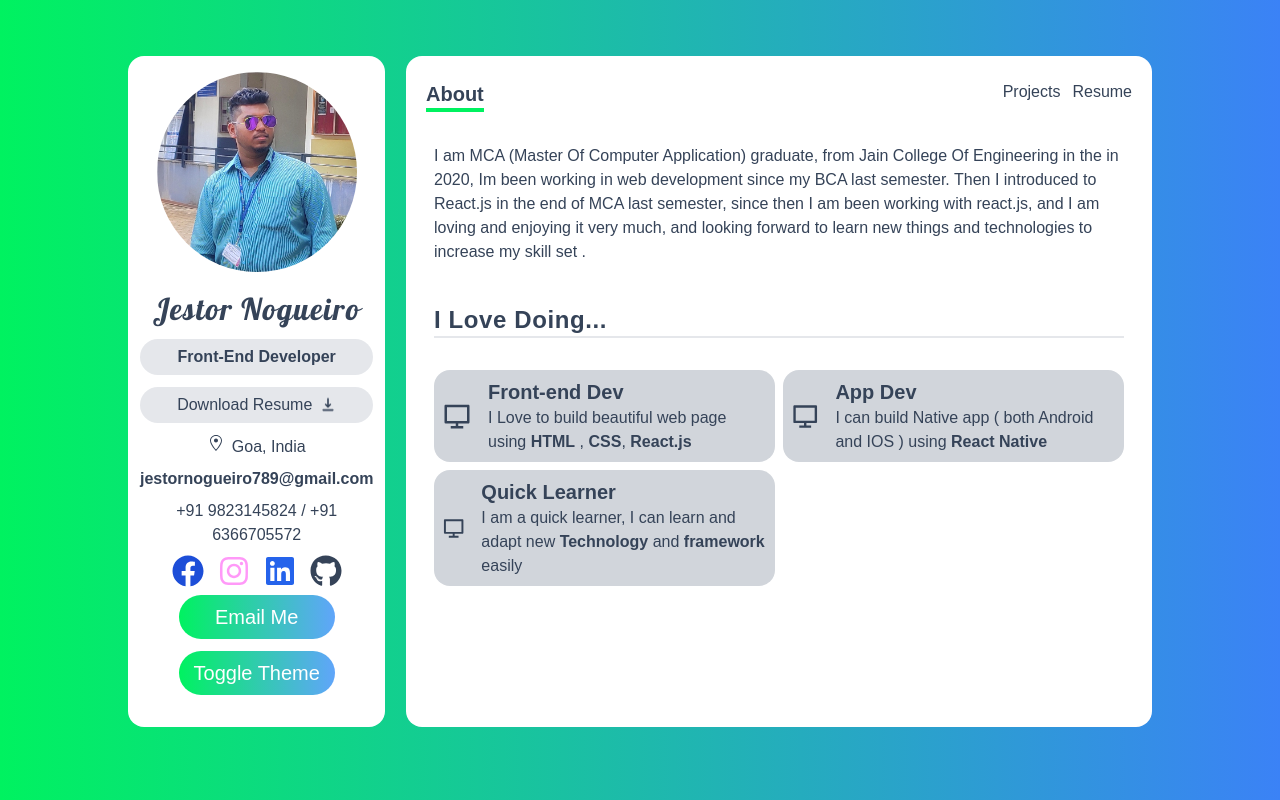
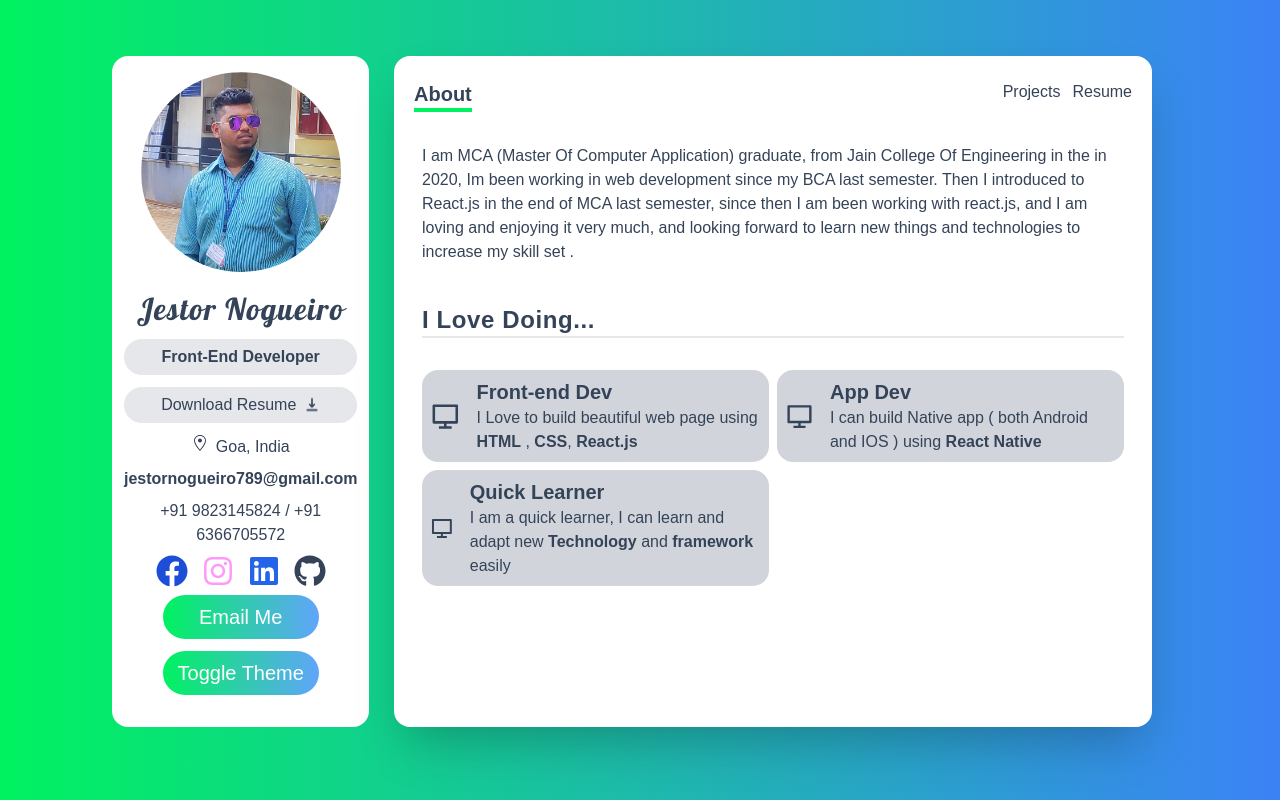
Before and after one commit to JestorNogueiro/portfolio, a Next.js app: page / in a window 1280 px wide. Built offline with nearby package versions, Linux system fonts and the light colour scheme.

Commit message:
minor changes

```diff
--- a/pages/_app.tsx
+++ b/pages/_app.tsx
@@ -10,7 +10,7 @@ function MyApp({ Component, pageProps, router }) {
         <div className=" lg:col-span-3 bg-white rounded-2xl col-span-12 px-3 text-center md:min-w-min dark:bg-darkcolor">
           <Sidebar />
         </div>
-        <div className=" lg:col-span-9 grid-cols-9 bg-white rounded-2xl col-span-12 dark:bg-darkcolor">
+        <div className=" flex flex-col overflow-hidden lg:col-span-9 grid-cols-9 bg-white rounded-2xl col-span-12 dark:bg-darkcolor shadow-2xl -ml-4">
           <Navbar />
           <AnimatePresence exitBeforeEnter>
             <Component {...pageProps} key={router.route} />
--- a/styles/globals.css
+++ b/styles/globals.css
@@ -6,6 +6,7 @@ body {
   background-color: black;
   font-family: sans-serif;
   color: #354358;
+  margin-left: -16px;
   /* background-image: url("/public/scene.jpg");
   background-repeat: no-repeat;
   background-size: cover;
```
